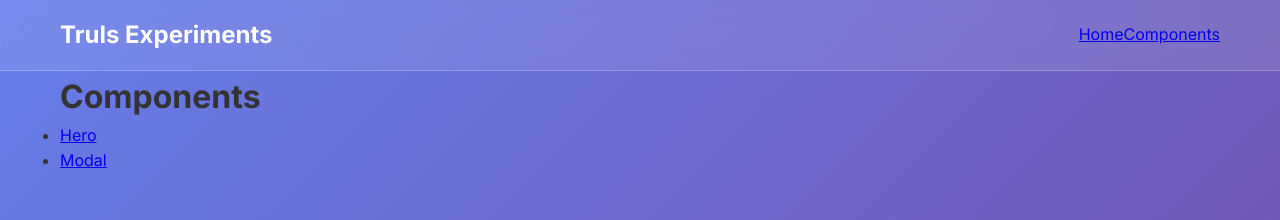
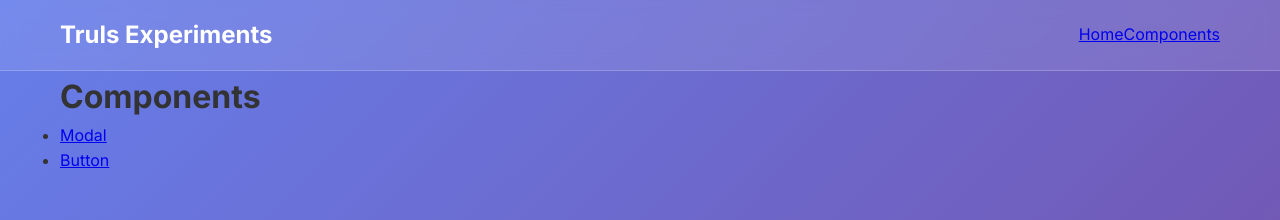
Before and after one commit to trulsbv/trulsbv.github.io, a React (Vite) app: page /components in a window 1280 px wide. Shown: the top 220 px of the page. Built offline with nearby package versions, Linux system fonts and the light colour scheme.

Commit message:
Link to button instead of Hero

```diff
--- a/src/pages/components/ComponentsPage.tsx
+++ b/src/pages/components/ComponentsPage.tsx
@@ -6,13 +6,13 @@ export const ComponentsPage = () => (
     <h1>Components</h1>
     <ul>
       <li>
-        <Link to={ROUTES.COMPONENT_DETAIL.replace(":componentName", "hero")}>
-          Hero
+        <Link to={ROUTES.COMPONENT_DETAIL.replace(":componentName", "modal")}>
+          Modal
         </Link>
       </li>
       <li>
-        <Link to={ROUTES.COMPONENT_DETAIL.replace(":componentName", "modal")}>
-          Modal
+        <Link to={ROUTES.COMPONENT_DETAIL.replace(":componentName", "button")}>
+          Button
         </Link>
       </li>
     </ul>
```
